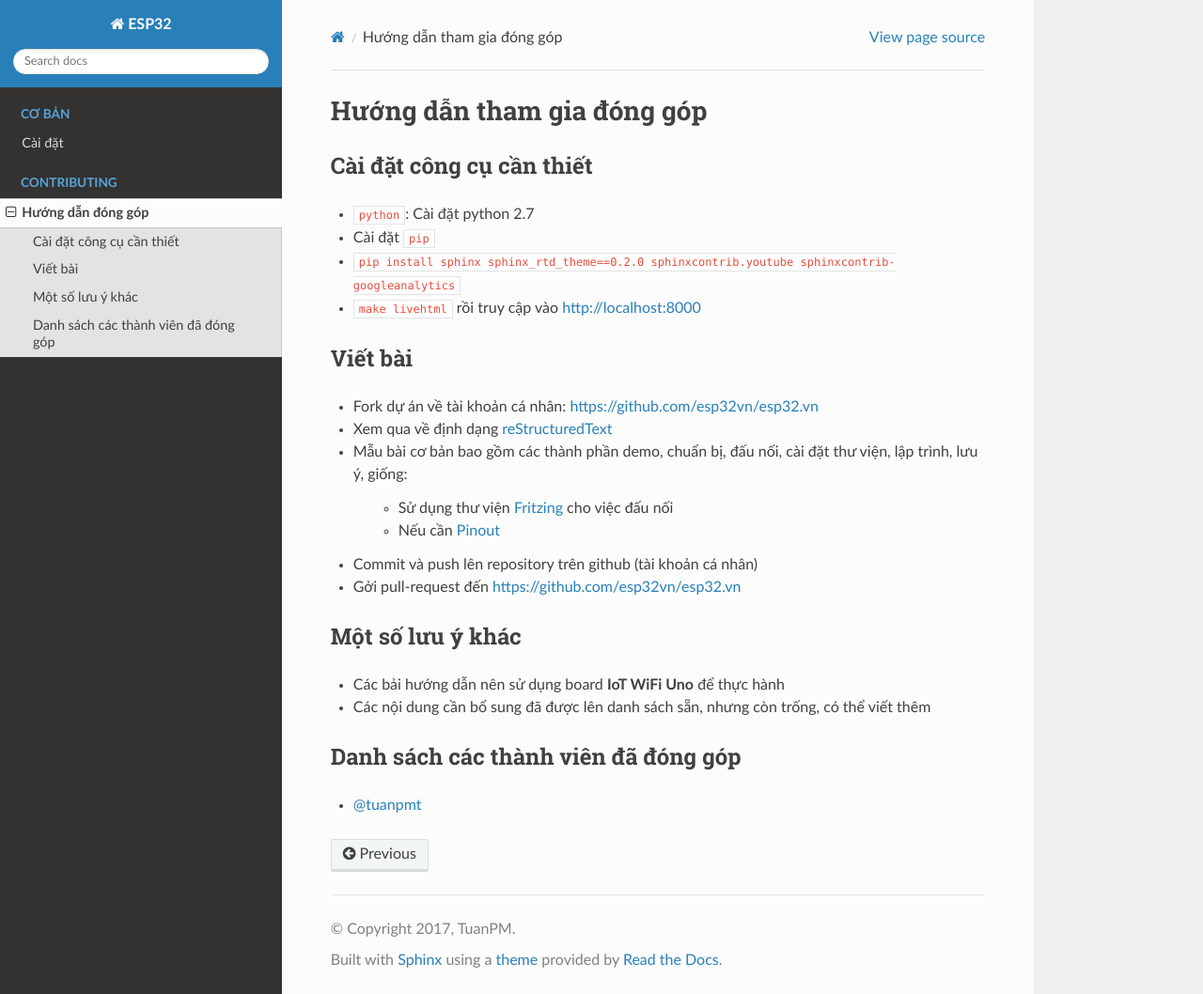
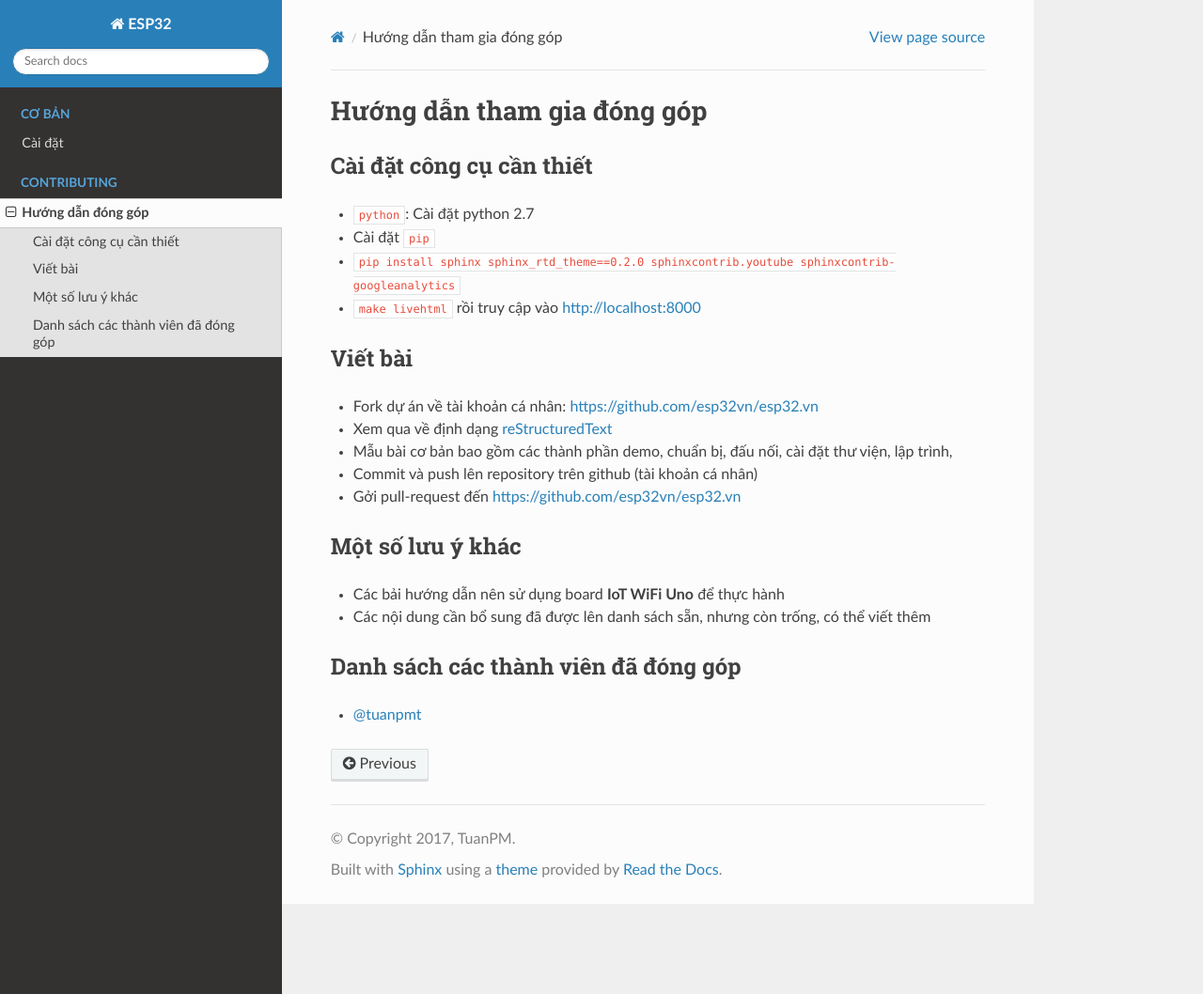
Before and after one commit to esp32vn/esp32.vn, a Sphinx documentation site: the page built from docs/contributing.rst, in a window 1280 px wide and 1058 px high. Shown: the whole window at 94% size. Built offline with Sphinx 7.4.7 and the Read the Docs theme 2.0.0, drawn with Linux system fonts in a browser that asks for light colours.

Commit message:
remove wifi-uno board

```diff
--- a/docs/contributing.rst
+++ b/docs/contributing.rst
@@ -12,10 +12,7 @@ Viết bài
 ========
 * Fork dự án về tài khoản cá nhân: https://github.com/esp32vn/esp32.vn
 * Xem qua về định dạng `reStructuredText <http://www.sphinx-doc.org/en/stable/rest.html>`_
-* Mẫu bài cơ bản bao gồm các thành phần demo, chuẩn bị, đấu nối, cài đặt thư viện, lập trình, lưu ý, giống:
-
-    * Sử dụng thư viện `Fritzing <https://github.com/iotmakervn/iot-wifi-uno-hw/blob/master/assets/iot-wifi-uno.fzpz>`_ cho việc đấu nối
-    * Nếu cần `Pinout <https://github.com/iotmakervn/iot-wifi-uno-hw/raw/master/assets/Iot-wifi-uno-hw-pinout.png>`_
+* Mẫu bài cơ bản bao gồm các thành phần demo, chuẩn bị, đấu nối, cài đặt thư viện, lập trình,
 
 * Commit và push lên repository trên github (tài khoản cá nhân)
 * Gởi pull-request đến https://github.com/esp32vn/esp32.vn
```
